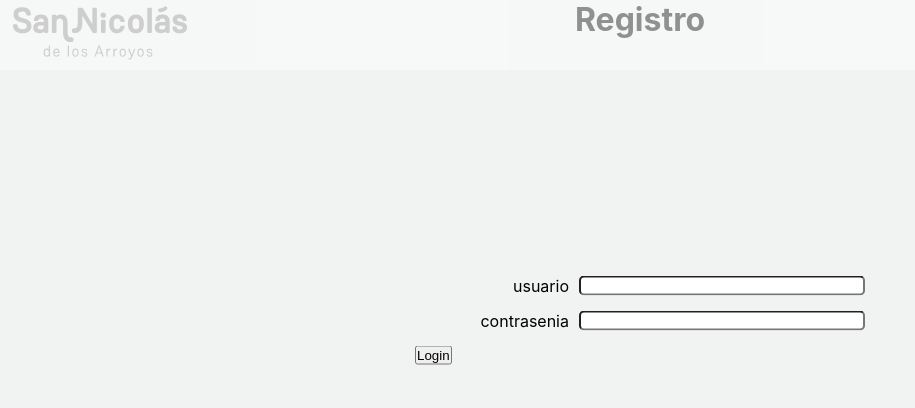
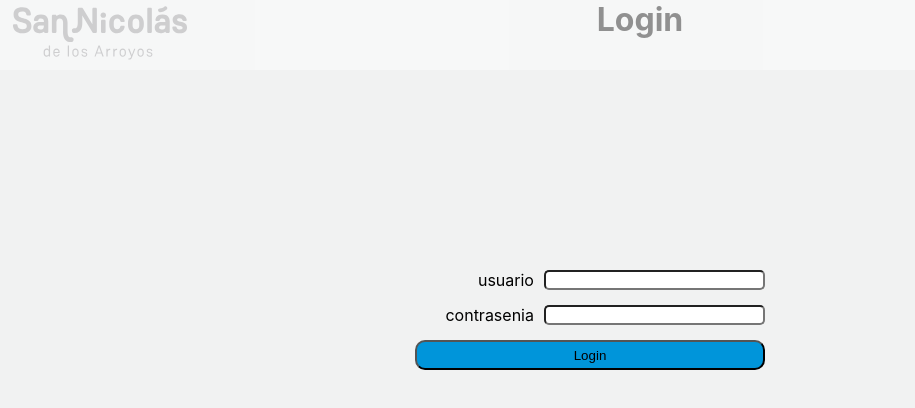
Before and after one commit to NotFoundSN/munisn-challenge-ui, a React (Create React App) app: page /login in a window 1280 px wide. Shown: the top 408 px of the page, without its empty margins (0-915 px from the left). Built offline with nearby package versions, Linux system fonts and the light colour scheme.

Commit message:
ADD proxy config

```diff
--- a/package.json
+++ b/package.json
@@ -35,5 +35,8 @@
       "last 1 firefox version",
       "last 1 safari version"
     ]
+  },
+  "devDependencies": {
+    "http-proxy-middleware": "^2.0.6"
   }
 }
--- a/src/componentes/Form/Form.js
+++ b/src/componentes/Form/Form.js
@@ -1,15 +1,16 @@
 import React, { useEffect, useState } from 'react';
-//import { useParams } from 'react-router-dom';
+import { useParams } from 'react-router-dom';
 import './Form.css';
 
 function Form(props) {
     //const [producto, modProducto] = useState({});
-    //let barra = useParams();
+    let barra = useParams();
 
     //component did mount
-    /*useEffect(() => {
-        getConsultas.getProducto(barra.id).then(prod => { modProducto(prod); })
-    }, [barra.id]);*/
+    useEffect(() => {
+        let titulo = document.getElementById("titulo");
+        titulo.innerHTML = "Registro";
+    }, [barra.id]);
 
     return (
         <React.Fragment>
--- a/src/componentes/Header/Header.js
+++ b/src/componentes/Header/Header.js
@@ -52,7 +52,7 @@ function Header(props) {
         <React.Fragment>
             <div className='header'>
                 <button onClick={handleClick} className='img'><img src={logo} alt='logo' /></button>
-                <h1>Registro</h1>
+                <h1 id="titulo">Registro</h1>
             </div>
         </React.Fragment>
     );
--- a/src/componentes/Login/Login.css
+++ b/src/componentes/Login/Login.css
@@ -1,5 +1,5 @@
-.linea {
-    max-width: 450px;
+.lineaLogin {
+    max-width: 350px;
     display: flex;
     flex-direction: row;
     gap: 10px;
@@ -7,18 +7,18 @@
 
 }
 
-.linea label {
+.lineaLogin label {
     width: 35%;
     text-align: right;
 }
 
-.linea input {
+.lineaLogin input {
     width: 65%;
     border-radius: 5px;
 }
 
-.register {
-    width: 450px;
+.login {
+    width: 350px;
     height: 30px;
     background-color: var(--clickeable);
     border-radius: 10px;
--- a/src/componentes/Login/Login.js
+++ b/src/componentes/Login/Login.js
@@ -1,29 +1,30 @@
 import React, { useEffect, useState } from 'react';
-//import { useParams } from 'react-router-dom';
+import { useParams } from 'react-router-dom';
 import './Login.css';
 
 function Form(props) {
     //const [producto, modProducto] = useState({});
-    //let barra = useParams();
+    let barra = useParams();
 
     //component did mount
-    /*useEffect(() => {
-        getConsultas.getProducto(barra.id).then(prod => { modProducto(prod); })
-    }, [barra.id]);*/
+    useEffect(() => {
+        let titulo = document.getElementById("titulo");
+        titulo.innerHTML = "Login";
+    }, [barra.id]);
 
     return (
         <React.Fragment>
             <div className='centrado'>
                 <form className='formulario' >
-                    <div className='linea'>
+                    <div className='lineaLogin'>
                         <label for='user'>usuario</label>
                         <input type='text' id='user' name='user'></input>
                     </div>
-                    <div className='linea'>
+                    <div className='lineaLogin'>
                         <label for='pass'>contrasenia</label>
-                        <input type='text' id='pass' name='pass'></input>
+                        <input type='password' id='pass' name='pass'></input>
                     </div>
-                    <div className='linea'>
+                    <div className='lineaLogin'>
                         <button className='login'>Login</button>
                     </div>
                 </form>
```
Also changed, not shown: src/setupProxy.js (added, +11 -0 lines), 1 other file (tests, documents, lock files or other folders).
